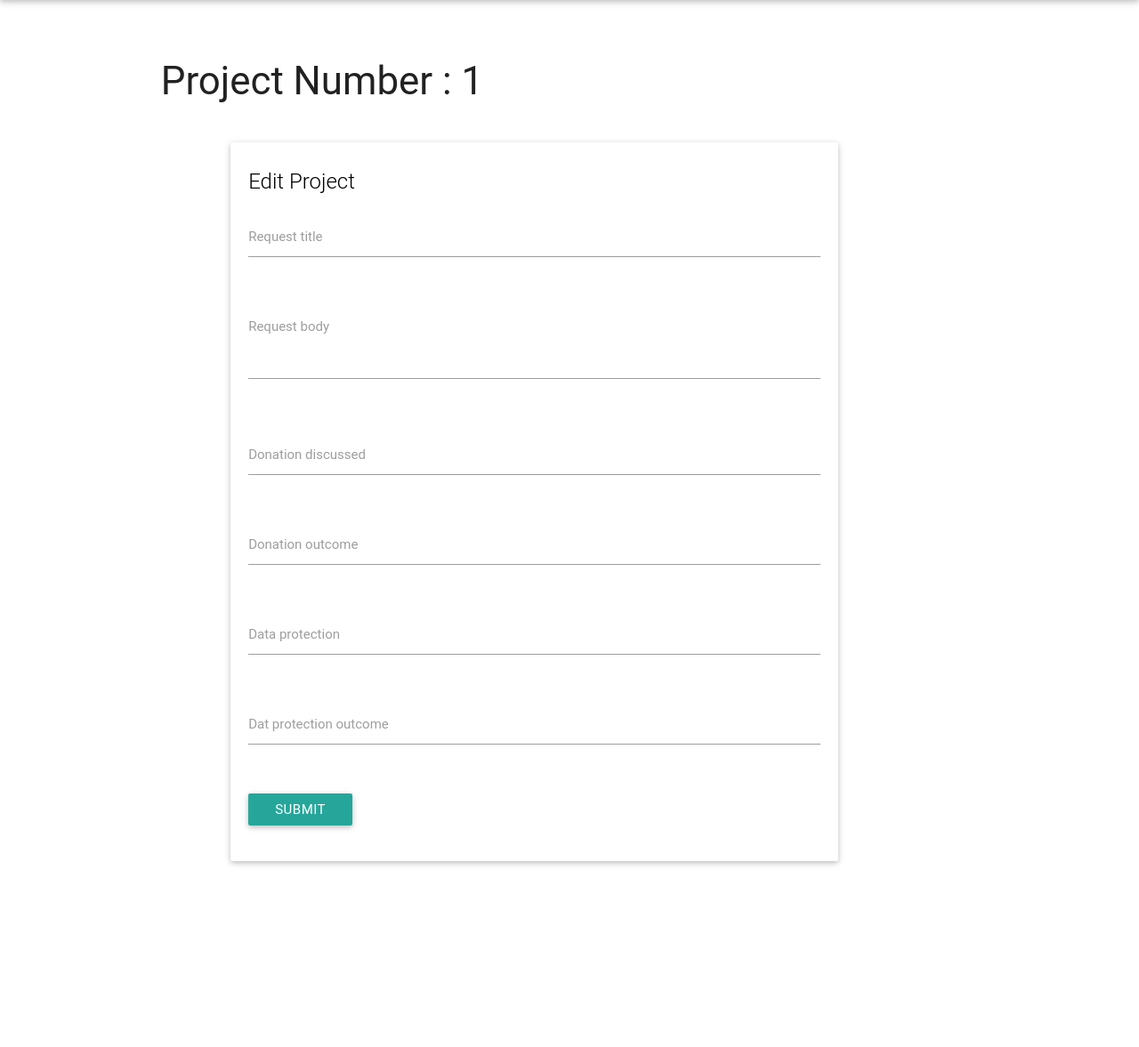
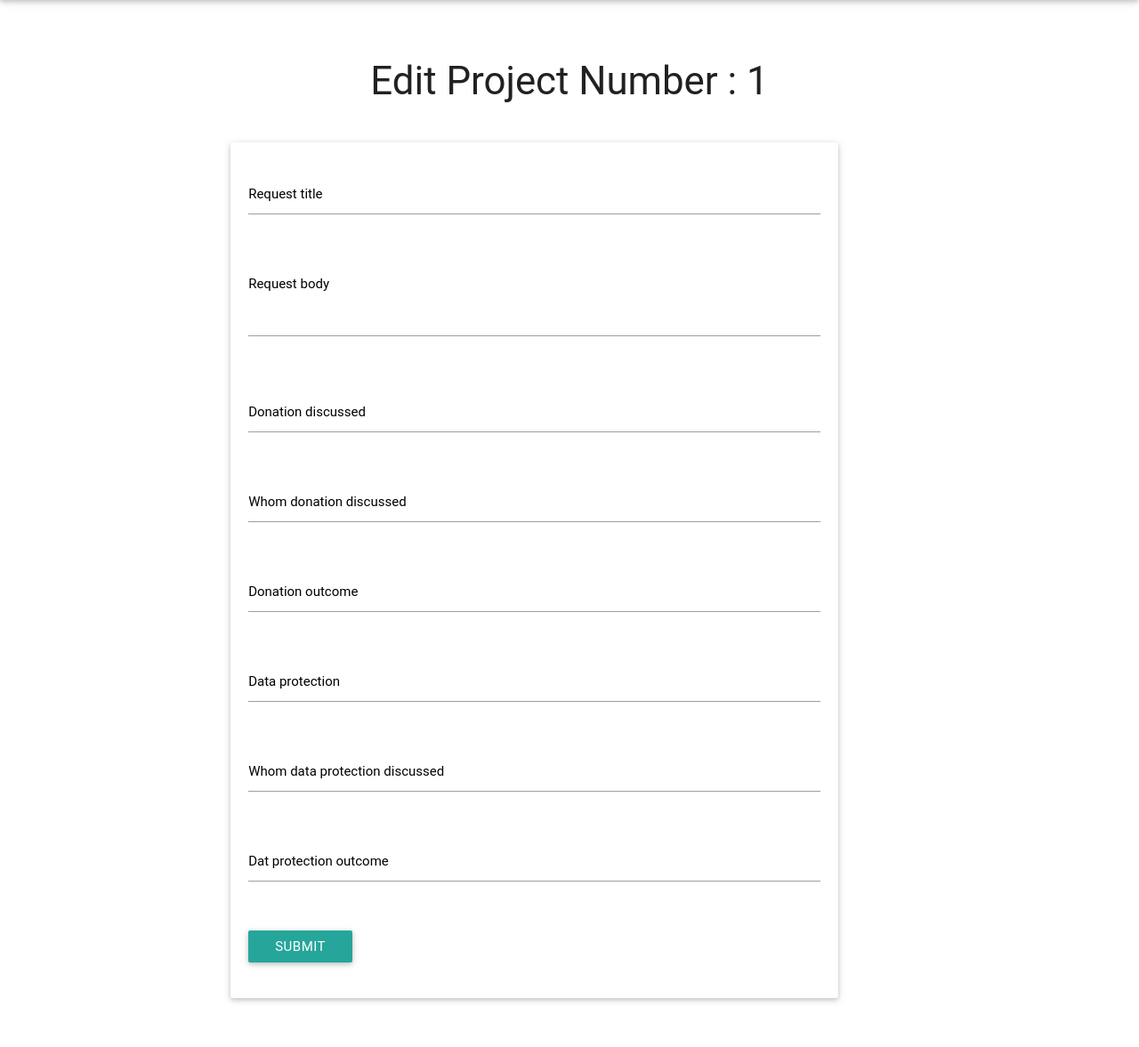
Before and after one commit to MDubul/remap, a Python web app: template app/templates/project-edit.html in a window 1280 px wide. Shown: the part 64-1241 px from the top of the page at 89% size. Before the commit the page ends 1037 px from the top, so only its background shows below. Run offline with Jinja, Linux system fonts and the light colour scheme; the template is opened without the code that fills it: most values are stand-ins (such as "Sample title", 1, 10 or a date in 2020); form fields are guessed from the names that the template uses; some libraries are stand-ins or nearby versions; some web fonts are replaced.

Commit message:
added new field to project edit page

```diff
--- a/app/main/forms.py
+++ b/app/main/forms.py
@@ -47,8 +47,10 @@ class EditProjectForm(Form):
     request_title = StringField('Project Title')
     request_body = TextAreaField('Project Request',  description='Describe your problem', validators=[Required()])
     donation_discussed = BooleanField('Donation/Expenses Discussed?')
+    whom_donation_discussed =StringField('With whom was Donation/Expenses discussed')
     donation_outcome = TextAreaField('Outcome?', validators=[Optional()])
     data_protection = BooleanField('Data Protection Discussed?')
+    whom_data_protection_discussed = StringField('With whom was Data Protection Discussed?')
     dat_protection_outcome = TextAreaField('Outcome?', validators=[Optional()])
     submit = SubmitField('Submit')
 
--- a/app/templates/project-edit.html
+++ b/app/templates/project-edit.html
@@ -6,7 +6,7 @@
 
   <div class="row">
     <div class="col s12">
-      <h3>Project Number : {{pro.id}}</h3>
+      <h3  class="center-align">Edit Project Number : {{pro.id}}</h3>
     </div>
   </div>
 
@@ -15,47 +15,59 @@
   <div class="col s9 offset-s1">
    <div class="card">
       <div class="card-content black-text">
-        <span class="card-title">Edit Project</span>
+        <span class="card-title"></span>
 
-          <form action="" method="post">
+          <form action="{{url_for('main.edit_project', number=pro.id)}}" method=post>
             {{form.hidden_tag()}}
 
               <div class="row">
                   <div class="input-field col s12">
-                    {{ form.request_title.label }}
+                    {{ form.request_title.label(class='black-text') }}
                     {{ form.request_title }}
                   </div>
               </div>
 
               <div class="row">
                   <div class="input-field col s12">
-                    {{ form.request_body.label }}
+                    {{ form.request_body.label(class='black-text') }}
                     {{ form.request_body(class="materialize-textarea") }}
                   </div>
               </div>
 
               <div class="row">
                   <div class="input-field col s12">
-                    {{ form.donation_discussed }}{{ form.donation_discussed.label }}
+                    {{ form.donation_discussed }}
+                    {{ form.donation_discussed.label(class='black-text') }}
+                  </div>
+              </div>
+              <div class="row">
+                  <div class="input-field col s12">
+                    {{ form.whom_donation_discussed.label(class='black-text') }}
+                    {{ form.whom_donation_discussed}}
                   </div>
               </div>
 
               <div class="row">
                   <div class="input-field col s12">
-                    {{ form.donation_outcome.label }}
+                    {{ form.donation_outcome.label(class='black-text') }}
                     {{ form.donation_outcome(class="materialize-textarea") }}
                   </div>
               </div>
 
               <div class="row">
                   <div class="input-field col s12">
-                    {{ form.data_protection }}{{ form.data_protection.label }}
+                    {{ form.data_protection }}{{ form.data_protection.label(class='black-text') }}
                   </div>
               </div>
-
               <div class="row">
                   <div class="input-field col s12">
-                    {{ form.dat_protection_outcome.label }}
+                    {{ form.whom_data_protection_discussed.label(class='black-text') }}
+                    {{ form.whom_data_protection_discussed}}
+                  </div>
+              </div>
+              <div class="row">
+                  <div class="input-field col s12">
+                    {{ form.dat_protection_outcome.label(class='black-text') }}
                     {{ form.dat_protection_outcome(class="materialize-textarea") }}
                   </div>
               </div>
```
Also changed, not shown: app/main/views.py (+11 -4 lines).
